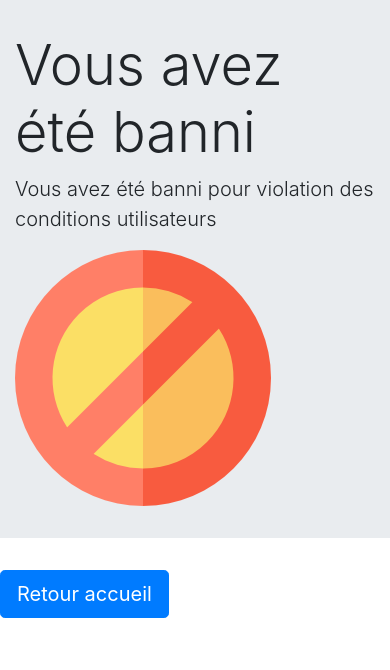
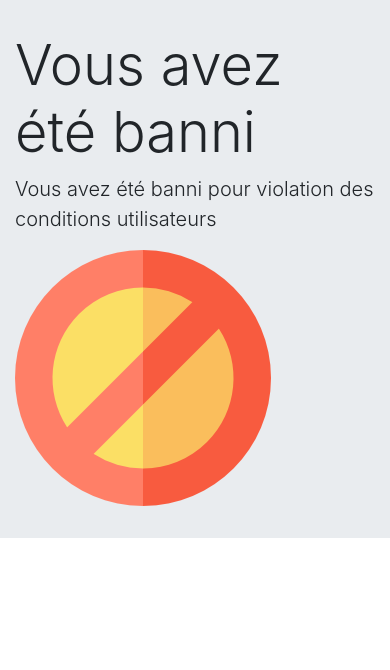
Before and after one commit to matissel/EnCasDeSoif, a Django app: template ban/templates/ban.html in a window 390 px wide. Shown: the top 670 px of the page. Run offline with Django 3.2, Linux system fonts and the light colour scheme; the template is opened without the code that fills it, so the values that code supplies are empty; some libraries are stand-ins or nearby versions.

Commit message:
Suppression retour accueil

```diff
--- a/ban/templates/ban.html
+++ b/ban/templates/ban.html
@@ -19,10 +19,6 @@
                 </div>
             </div>
     </div>
-    <div class="row">
-            <div class="col-md-3 offset-md-3"> <a class="btn btn-primary btn-lg" href="{% url 'index' %}" role="button">Retour accueil</a></div>
-            <div class="col-md-3 offset-md-3"></div>
-    </div>
 
 
 </body>
```
